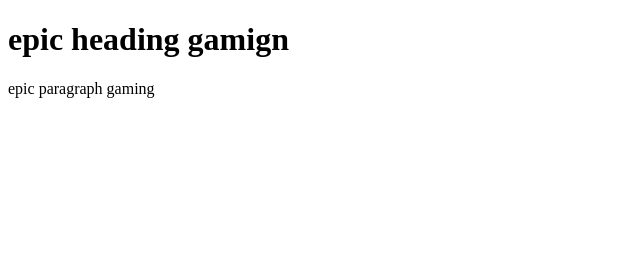
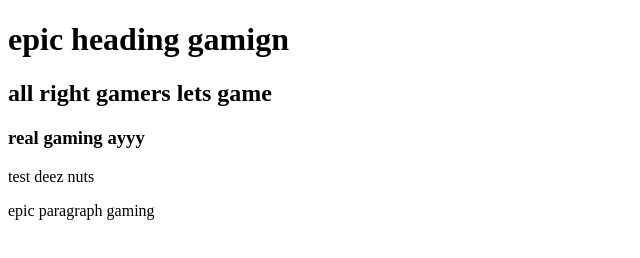
Before and after one commit to lazartej/bbwebsite, a plain HTML site: page index.html in a window 1280 px wide. Shown: the whole page, without its empty margins (0-640 px from the left). Drawn offline with Linux system fonts and the light colour scheme.

Commit message:
css push xd

```diff
--- a/index.html
+++ b/index.html
@@ -2,11 +2,19 @@
 <html>
 <head>
   <title>
-    Page Title
+    epic gaming website
   </title>
 </head>
 <h1>
   epic heading gamign
 </h1>
+<h2>
+  all right gamers lets game
+</h2>
+<h3>
+  real gaming ayyy
+</h3>
+
+<p> test deez nuts </p>
   <p>epic paragraph gaming</p>
 </html>
--- /dev/null
+++ b/real.css
@@ -0,0 +1,12 @@
+h1 {
+    color: red;
+}
+
+h2 {
+    color:plum
+}
+
+p {
+    font-family: Verdana, Geneva, Tahoma, sans-serif;
+    font-size: large;
+}
```
